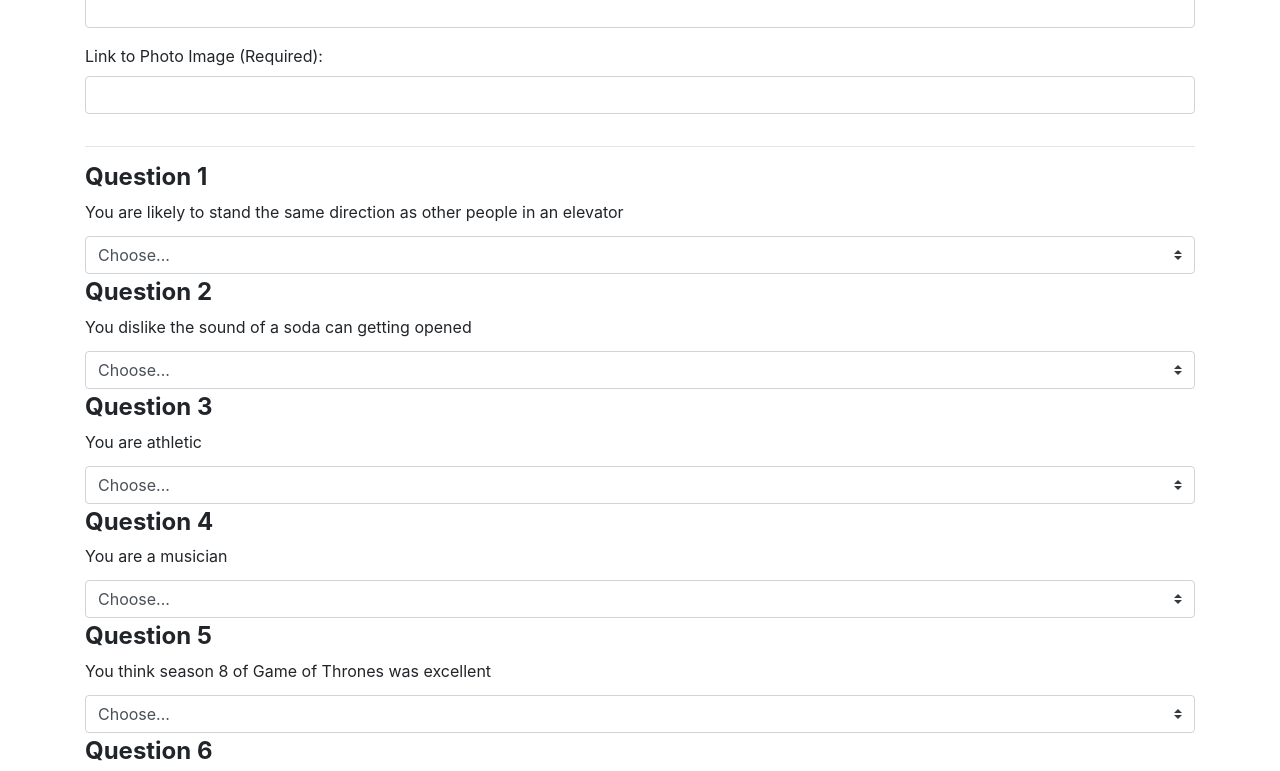
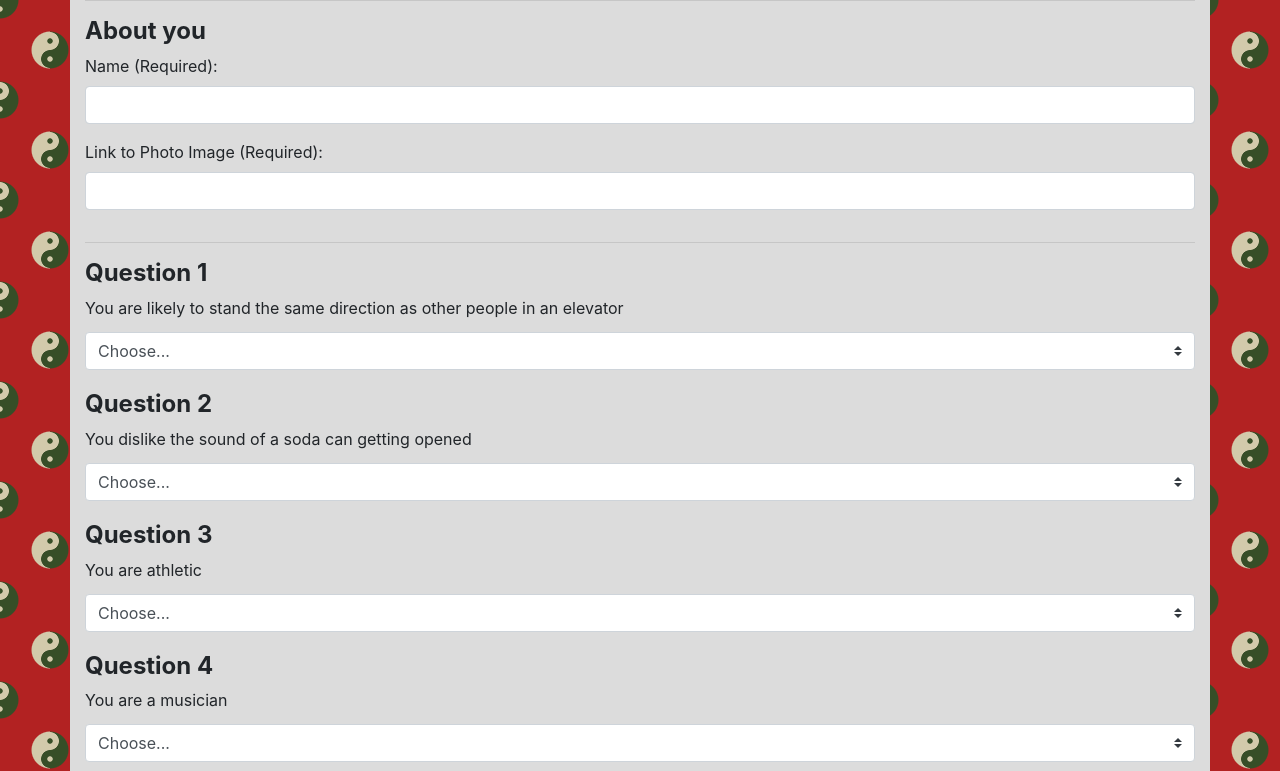
Before and after one commit to connorleee/FriendFinder, a website: page app/public/survey.html in a window 1280 px wide. Shown: the part 150-921 px from the top of the page. Drawn offline with nearby package versions, Linux system fonts and the light colour scheme.

Commit message:
formatted picture in modal and slight css work for better or for worse...

```diff
--- a/app/public/js/app.js
+++ b/app/public/js/app.js
@@ -1,7 +1,7 @@
 let Friend = function (name, photo, values) {
     this.name = name,
-        this.photo = photo,
-        this.values = values
+    this.photo = photo,
+    this.values = values
 }
 
 function createFriend(friend) {
@@ -24,18 +24,18 @@ $("#submit-data").click(function () {
     if (values.some(isNaN) || name.length < 1 || photo.length < 1) {
         $("#modalTitle").text("Error");
         $("#new-friend").text("Please fill out form completely")
-        // $("new-friend-img").attr("src", "https://unowp.com/wp-content/uploads/2017/08/white-screen-of-death.png");
+        $("new-friend-img").attr("src", "https://unowp.com/wp-content/uploads/2017/08/white-screen-of-death.png");
     } else {
         let newFriend = new Friend(name, photo, values);
 
         $.post("/api/friends", newFriend,
             function (data) {
-                $("#modalTitle").text("Your new best friend!")
+                $("#modalTitle").text("Your new best friend!");
                 $("#new-friend").text(data.name);
-                $("#new-friend-img").attr("src", data.photo)
+                $("#new-friend-img").attr("src", data.photo);
             })
 
-        $("#user-info").trigger("reset")
-        $("#survey-body").trigger("reset")
+        $("#user-info").trigger("reset");
+        $("#survey-body").trigger("reset");
     }
 })
--- a/app/public/style/style.css
+++ b/app/public/style/style.css
@@ -5,3 +5,30 @@ p {
 form {
     margin-bottom: 2rem;
 }
+
+body {
+    background:
+    radial-gradient(circle at 50% 59%, #D2CAAB 3%, #364E27 4%, #364E27 11%, rgba(54,78,39,0) 12%, rgba(54,78,39,0)) 50px 0,
+    radial-gradient(circle at 50% 41%, #364E27 3%, #D2CAAB 4%, #D2CAAB 11%, rgba(210,202,171,0) 12%, rgba(210,202,171,0)) 50px 0,
+    radial-gradient(circle at 50% 59%, #D2CAAB 3%, #364E27 4%, #364E27 11%, rgba(54,78,39,0) 12%, rgba(54,78,39,0)) 0 50px,
+    radial-gradient(circle at 50% 41%, #364E27 3%, #D2CAAB 4%, #D2CAAB 11%, rgba(210,202,171,0) 12%, rgba(210,202,171,0)) 0 50px,
+    radial-gradient(circle at 100% 50%, #D2CAAB 16%, rgba(210,202,171,0) 17%),
+    radial-gradient(circle at 0% 50%, #364E27 16%, rgba(54,78,39,0) 17%),
+    radial-gradient(circle at 100% 50%, #D2CAAB 16%, rgba(210,202,171,0) 17%) 50px 50px,
+    radial-gradient(circle at 0% 50%, #364E27 16%, rgba(54,78,39,0) 17%) 50px 50px;
+    background-color: firebrick;
+    background-size:100px 100px;
+}
+
+.container {
+    background: rgb(220, 220, 220);
+    padding-bottom: 1rem;
+    padding-top: 1rem;
+    margin-top: 5rem;
+
+    border-radius: 1rem;
+}
+
+h4 {
+    margin-top: 1rem!important;
+}
--- a/app/public/survey.html
+++ b/app/public/survey.html
@@ -178,8 +178,8 @@
                     </button>
                 </div>
                 <div class="modal-body">
-                    <span id="new-friend"></span>
-                    <img id="new-friend-img" src="">
+                    <h3><span id="new-friend"></span></h3>
+                    <img id="new-friend-img" src="" class="img-fluid">
                 </div>
                 <div class="modal-footer">
                     <button type="button" class="btn btn-secondary" data-dismiss="modal">Close</button>
```
Also changed, not shown: app/public/home.html (+1 -1 lines).
